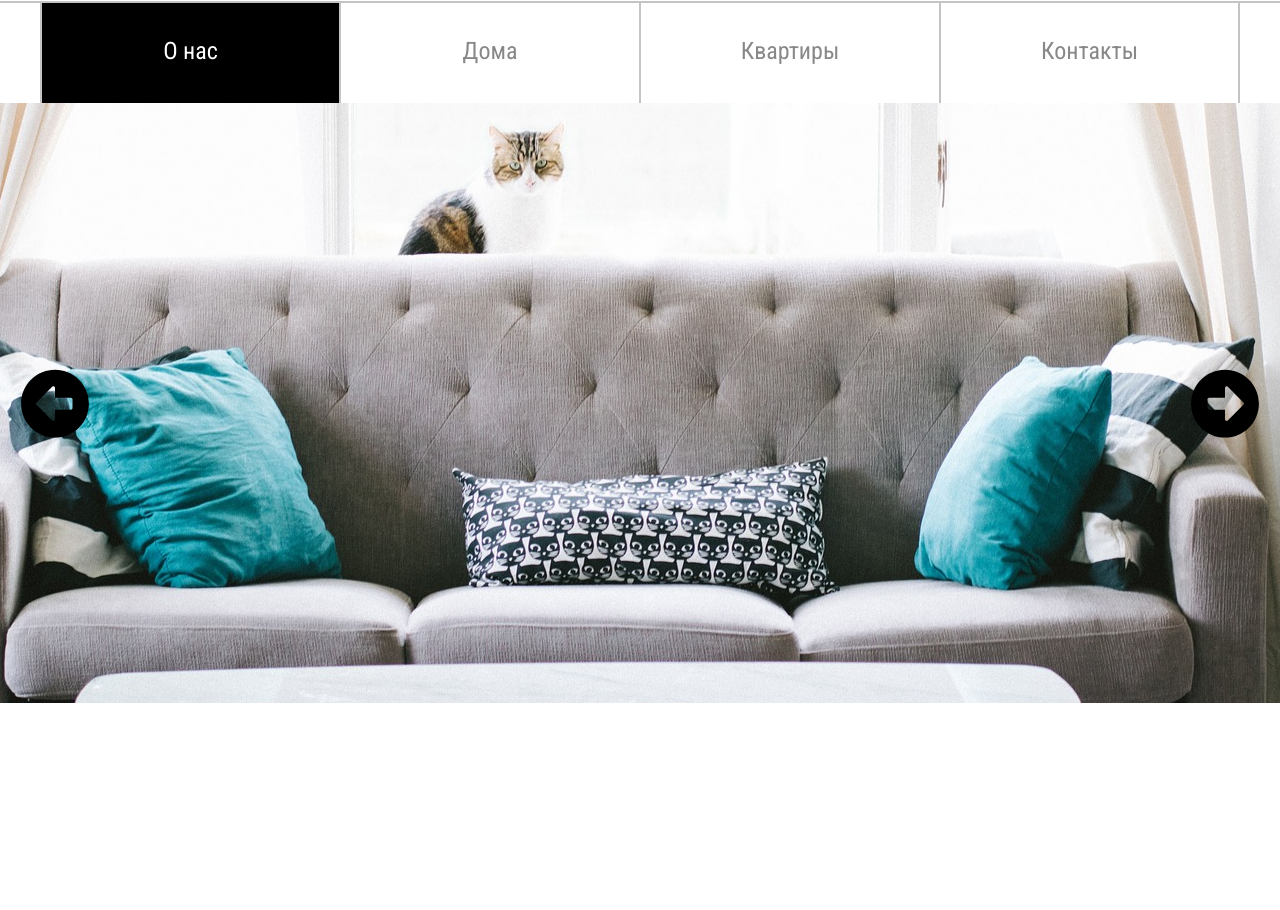
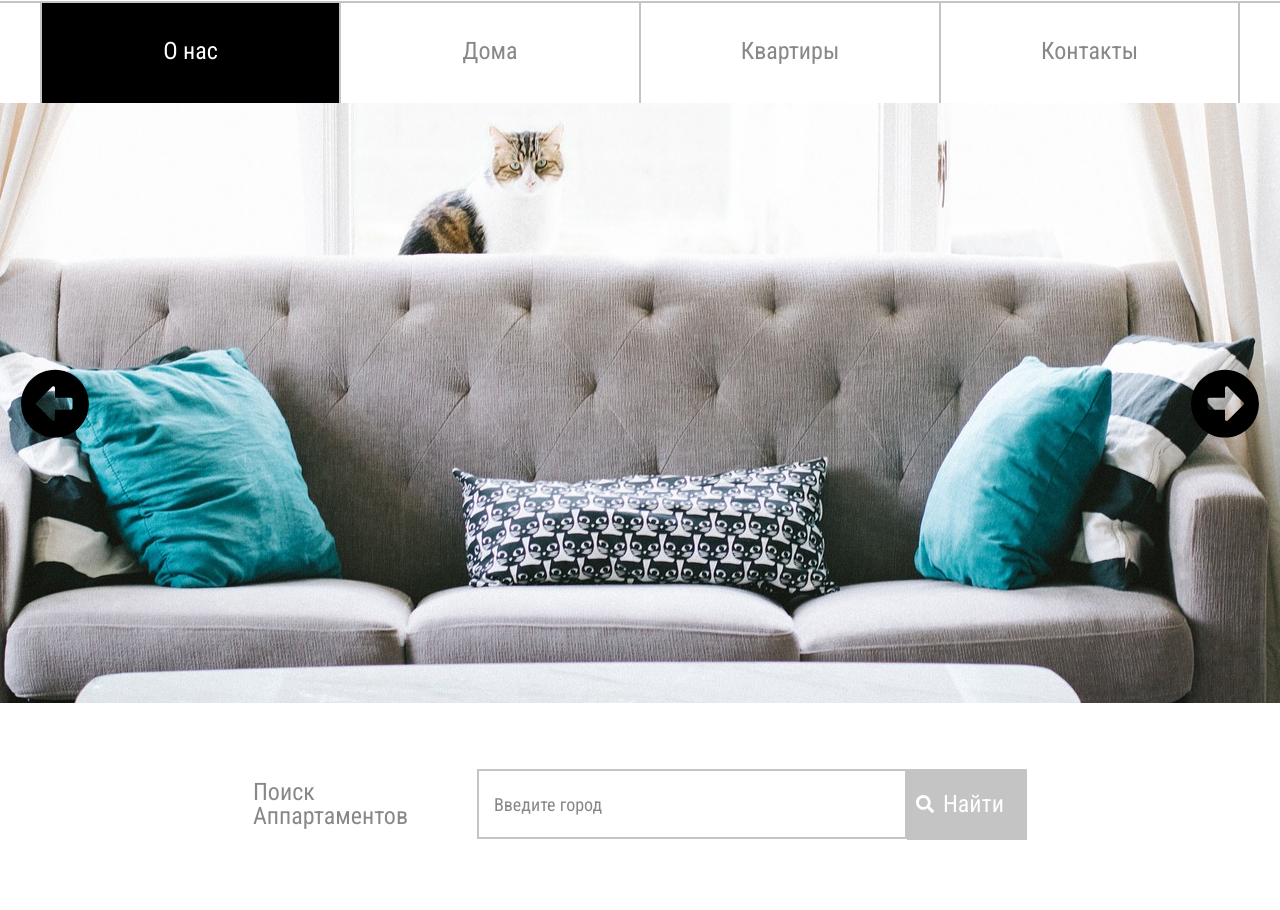
Before and after one commit to shock-dev/to2rent, a website: page app/index.html in a window 1280 px wide. Shown: the part 297-1207 px from the top of the page. Before the commit the page ends 1006 px from the top, so only its background shows below. Drawn offline with nearby package versions, Linux system fonts and the light colour scheme.

Commit message:
#Added: Search form

```diff
--- a/app/index.html
+++ b/app/index.html
@@ -32,6 +32,19 @@
     <div class="slider__item" style="background-image: url('img/slider-item.jpg')"></div>
   </section>
 
+  <section class="search">
+      <div class="search__inner">
+        <form class="search__form">
+          <label class="search__form-label">
+            Поиск<br/>
+            Аппартаментов
+          </label>
+          <input class="search__form-input" type="text" placeholder="Введите город">
+          <button class="search__form-btn" type="submit">Найти</button>
+        </form>
+      </div>
+  </section>
+
   <script src="https://ajax.googleapis.com/ajax/libs/jquery/3.4.1/jquery.min.js"></script>
   <script src="js/libs.min.js"></script>
   <script src="js/main.js"></script>
--- a/app/js/main.js
+++ b/app/js/main.js
@@ -2,7 +2,8 @@ $(function(){
 
     $('.slider').slick({
         prevArrow: '<button type="button" class="slick-arrow slick-prev"><img src="../img/arrow-prev.svg"></button>',
-        nextArrow: '<button type="button" class="slick-arrow slick-next"><img src="../img/arrow-next.svg"></button>'
+        nextArrow: '<button type="button" class="slick-arrow slick-next"><img src="../img/arrow-next.svg"></button>',
+        fade: true
     })
 
 
--- a/app/scss/style.scss
+++ b/app/scss/style.scss
@@ -83,5 +83,61 @@
 }
 
 
+.search {
+  &__inner {
+    padding: 60px 0 70px;
+  }
+
+  &__form {
+    display: flex;
+    justify-content: center;
+    align-items: center;
+  }
+
+  &__form-label {
+    font-size: 24px;
+    line-height: 24px;
+    color: #888888;
+    margin-right: 69px;
+  }
+
+  &__form-input {
+    height: 70px;
+    padding: 0 15px;
+    border: 2px solid #C4C4C4;
+    width: 430px;
+    color: #888888;
+    font-size: 18px;
+  }
+
+  &__form-input::placeholder {
+    font-size: 18px;
+    line-height: 24px;
+    color: #888888;
+    font-family: Roboto Condensed;
+  }
+
+  &__form-btn {
+    border: none;
+    background-color: #c4c4c4;
+    padding: 22px 23px 21px 36px;
+    font-size: 24px;
+    color: #fff;
+    cursor: pointer;
+    position: relative;
+
+    &:before {
+      position: absolute;
+      content: '';
+      width: 18px;
+      height: 18px;
+      background-image: url('../img/search-icon.svg');
+      top: 26px;
+      left: 9px;
+    }
+  }
+}
+
+
 
 @import "media";
```
Also changed, not shown: app/css/style.min.css, app/img/search-icon.svg (added).
